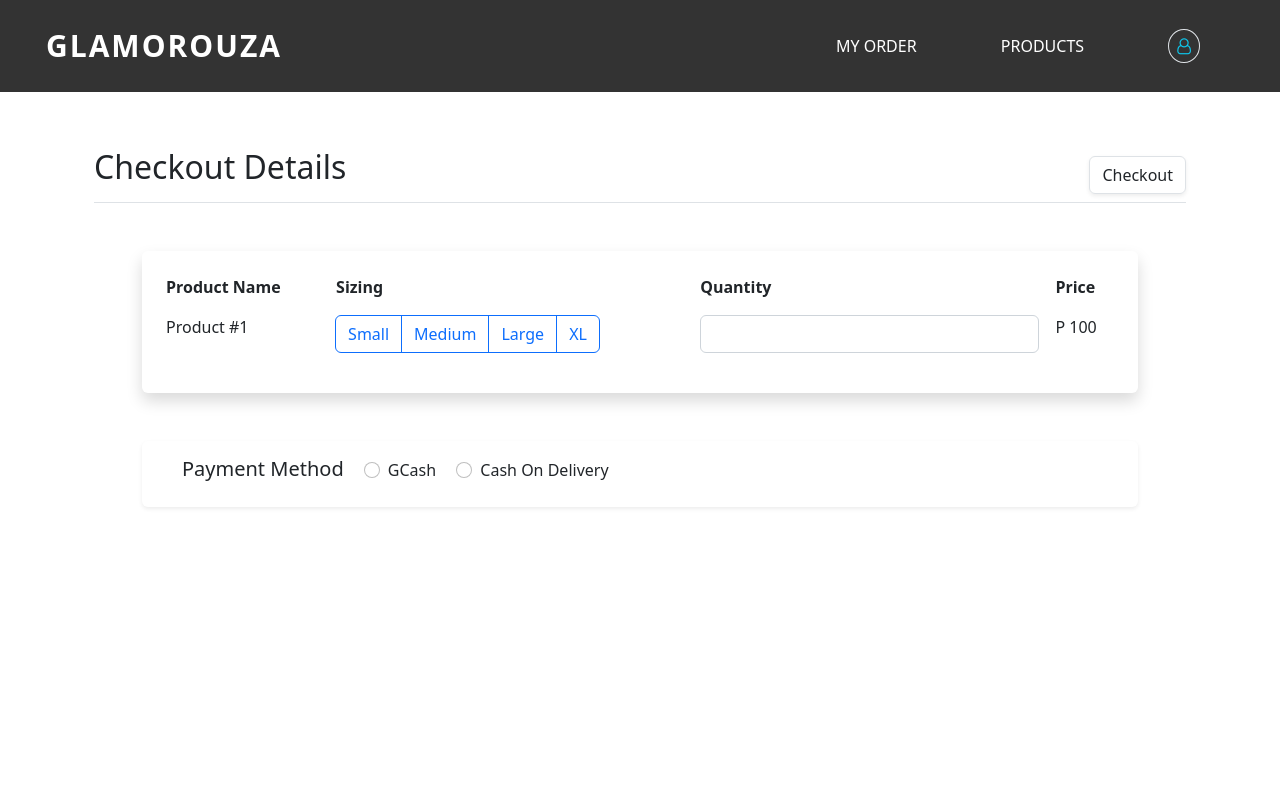
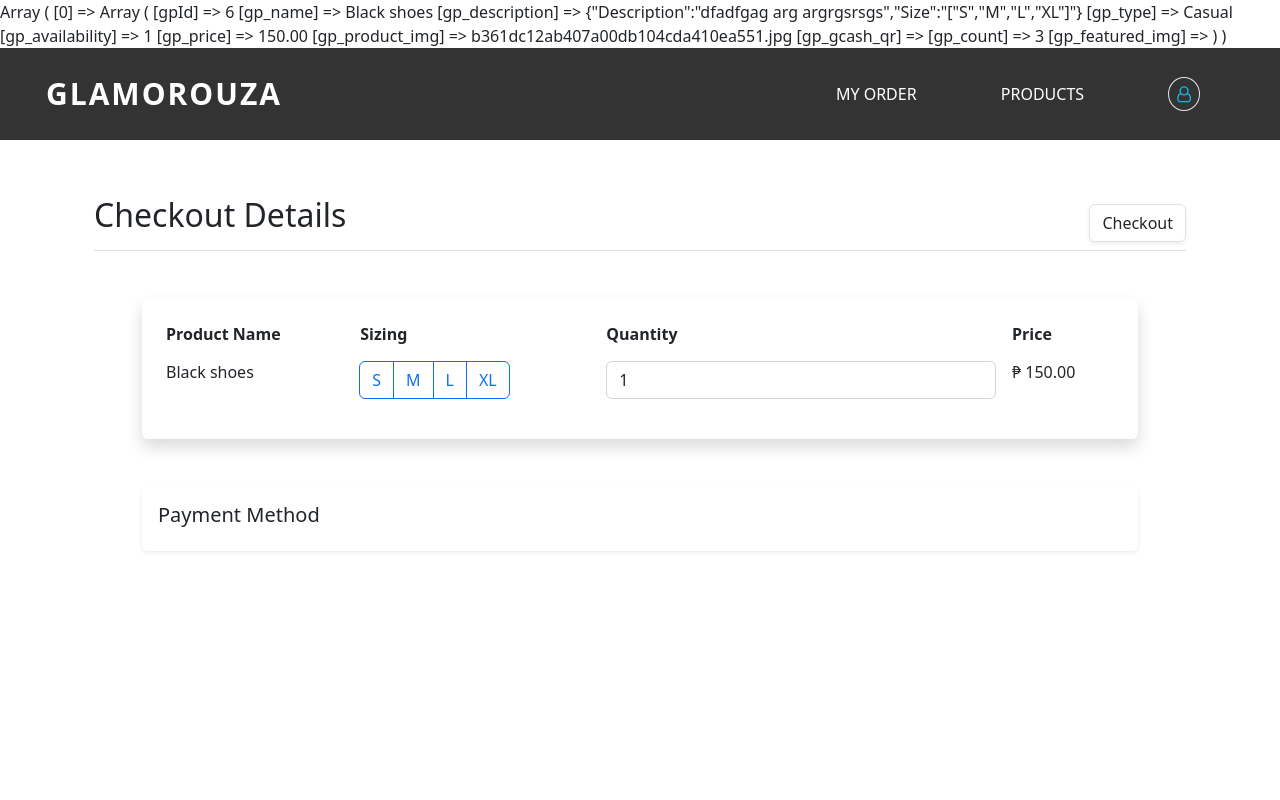
Before and after one commit to Ramel-Alphasys/glam, a PHP site: page /PlaceOrder.php in a window 1280 px wide. Run offline with PHP 8.4, Linux system fonts and the light colour scheme; the visitor is signed in with stand-in values (Sample User, id 1); data comes from the database, SQL or seed files in the repository.

Commit message:
2023/15/1

```diff
--- a/PlaceOrder.php
+++ b/PlaceOrder.php
@@ -1,17 +1,39 @@
 <?php
-
 /**
  * @ Name: Product.php
  * @ Purpose: file contains the connection from database to system
  * @ Author: Metz Tamz
  *
  */
-
+session_start();
 require 'glamserver\assets\php\database.php';
 require 'glamserver\assets\php\CRUD.php';
 $crud = new serverManipulation();
 $serverConn  = new ServerCon(['localhost', 3306, 'glamdb', 'glam', '-TEnT3pf_-JqPbX*']);
+$_SESSION['prodId'] = 6;
+$params = array(
+  'fields' => '*',
+  'table' => 'g_product',
+  'filter' => 'WHERE gpId = '.$_SESSION['prodId'],
+  'dbcon' => $serverConn
+);
+$userId = $_SESSION['userId'];
+if($userId == '') {
+  header("Location: glam/glamserver/?mode=client");
+  exit;
+}
 
+$product = $crud->sm_vr_server($params);
+print_r($product);
+$productName = $product[0]['gp_name'];
+$description = $product[0]['gp_description'];
+$description = str_replace('{', '', $description);
+$description = str_replace('}', '', $description);
+$description = explode('":"', $description);
+$description[2] = str_replace('"','',$description[2]);
+$description[2] = str_replace('[','',$description[2]);
+$description[2] = str_replace(']','',$description[2]);
+$productSizing = explode(',',$description[2]);
 ?>
 
 <!DOCTYPE html>
@@ -75,26 +97,20 @@ $serverConn  = new ServerCon(['localhost', 3306, 'glamdb', 'glam', '-TEnT3pf_-Jq
                 </thead>
                 <tbody>
                   <tr>
-                    <td>Product #1</td>
+                    <td><?php echo $productName;?></td>
                     <td>
                       <div class="btn-group" role="group" aria-label="Basic checkbox toggle button group">
-                        <input type="checkbox" class="btn-check" id="btncheck1" autocomplete="off">
-                        <label class="btn btn-outline-primary" for="btncheck1">Small</label>
-
-                        <input type="checkbox" class="btn-check" id="btncheck2" autocomplete="off">
-                        <label class="btn btn-outline-primary" for="btncheck2">Medium</label>
-
-                        <input type="checkbox" class="btn-check" id="btncheck3" autocomplete="off">
-                        <label class="btn btn-outline-primary" for="btncheck3">Large</label>
-
-                        <input type="checkbox" class="btn-check" id="btncheck4" autocomplete="off">
-                        <label class="btn btn-outline-primary" for="btncheck4">XL</label>
+                      <?php
+                        foreach ($productSizing as $x => $val) {
+                          echo '<input type="checkbox" class="btn-check" id="btncheck'.$x.'" autocomplete="off"><label class="btn btn-outline-primary" for="btncheck'.$x.'">'.$productSizing[$x].'</label>';
+                        }
+                      ?>
                       </div>
                     </td>
                     <td>
-                      <input type="number" aria-label="Quantity" class="form-control">
+                      <input type="number" aria-label="Quantity" step="1" value="1" class="form-control">
                     </td>
-                    <td>P 100</td>
+                    <td>₱ <?php echo $product[0]['gp_price']; ?></td>
                   </tr>
                 </tbody>
               </table>
@@ -103,17 +119,7 @@ $serverConn  = new ServerCon(['localhost', 3306, 'glamdb', 'glam', '-TEnT3pf_-Jq
         </div>
         <div class="row m-5">
           <div class="p-3 shadow-sm rounded">
-            <div class="form-check form-check-inline">
-              <h5>Payment Method</h5>
-            </div>
-            <div class="form-check form-check-inline">
-              <input class="form-check-input" type="radio" name="paymentType" id="gcashType" value="GCash">
-              <label class="form-check-label" for="gcashType">GCash</label>
-            </div>
-            <div class="form-check form-check-inline">
-              <input class="form-check-input" type="radio" name="paymentType" id="codType" value="COD">
-              <label class="form-check-label" for="codType">Cash On Delivery</label>
-            </div>
+            <h5>Payment Method</h5>
           </div>
         </div>
       </form>
```
